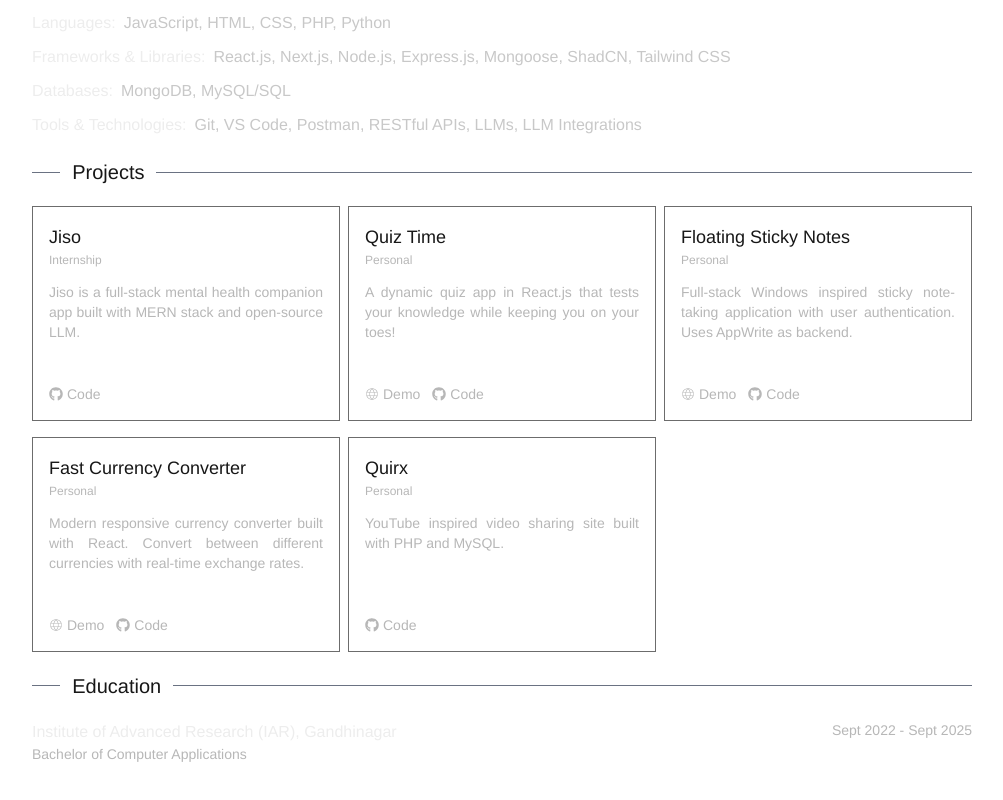
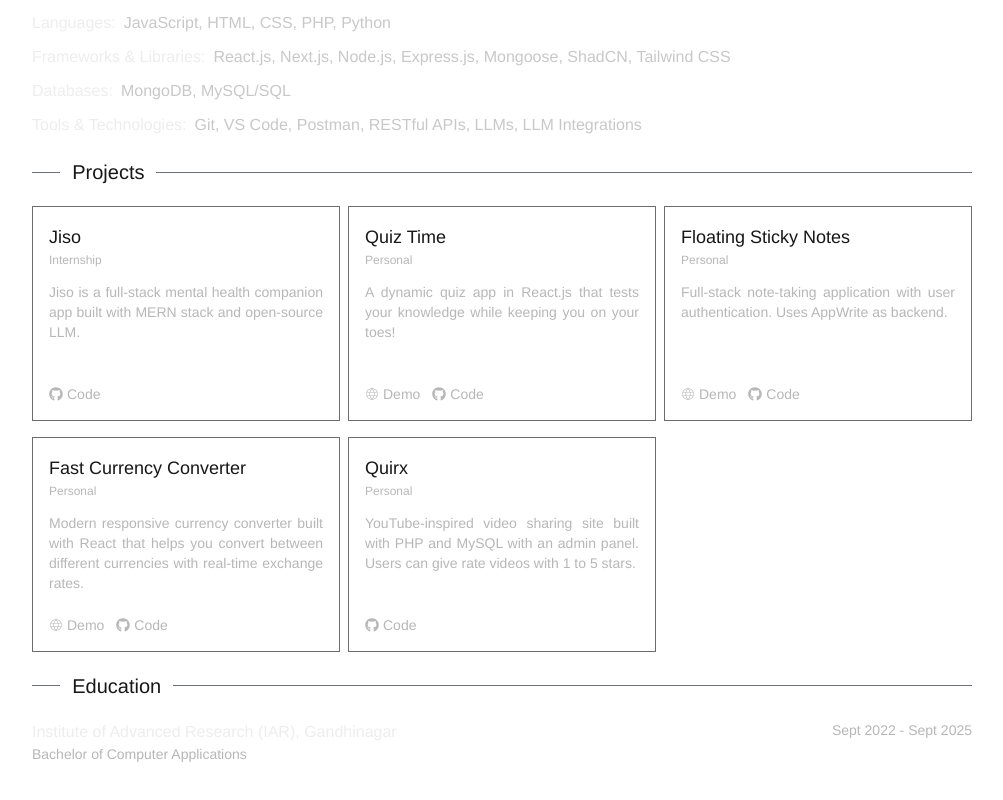
Before and after one commit to kuldp18/ksolanki.com, a Next.js app: page / in a window 1280 px wide. Shown: the part 412-1212 px from the top of the page, without its empty margins (138-1141 px from the left). Built offline with nearby package versions, Linux system fonts and the light colour scheme; a web font is replaced by a local one.

Commit message:
improve Project descriptions

```diff
--- a/components/Projects.js
+++ b/components/Projects.js
@@ -20,7 +20,7 @@
   {
     title: "Floating Sticky Notes",
     description:
-      "Full-stack Windows inspired sticky note-taking application with user authentication. Uses AppWrite as backend.",
+      "Full-stack note-taking application with user authentication. Uses AppWrite as backend.",
     code: "https://github.com/kuldp18/very-sticky-notes",
     website: "https://verysticky.netlify.app/",
     type: "personal",
@@ -28,7 +28,7 @@
   {
     title: "Fast Currency Converter",
     description:
-      "Modern responsive currency converter built with React. Convert between different currencies with real-time exchange rates.",
+      "Modern responsive currency converter built with React that helps you convert between different currencies with real-time exchange rates.",
     code: "https://github.com/kuldp18/react-currency",
     website: "https://fast-currency-converter.netlify.app/",
     type: "personal",
@@ -36,7 +36,7 @@
   {
     title: "Quirx",
     description:
-      "YouTube inspired video sharing site built with PHP and MySQL.",
+      "YouTube-inspired video sharing site built with PHP and MySQL with an admin panel. Users can give rate videos with 1 to 5 stars.",
     code: "https://github.com/kuldp18/quirx",
     type: "personal",
   },
```
